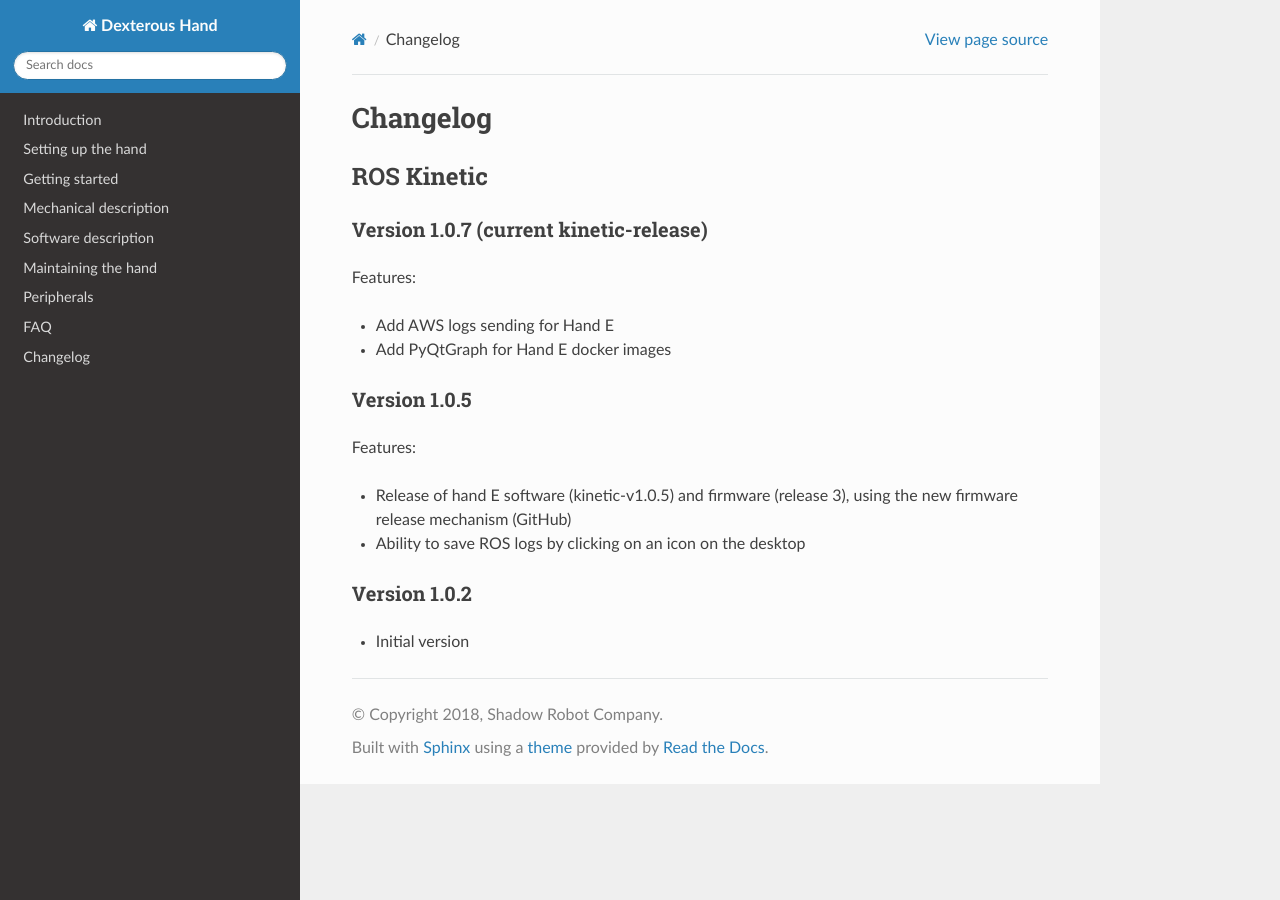
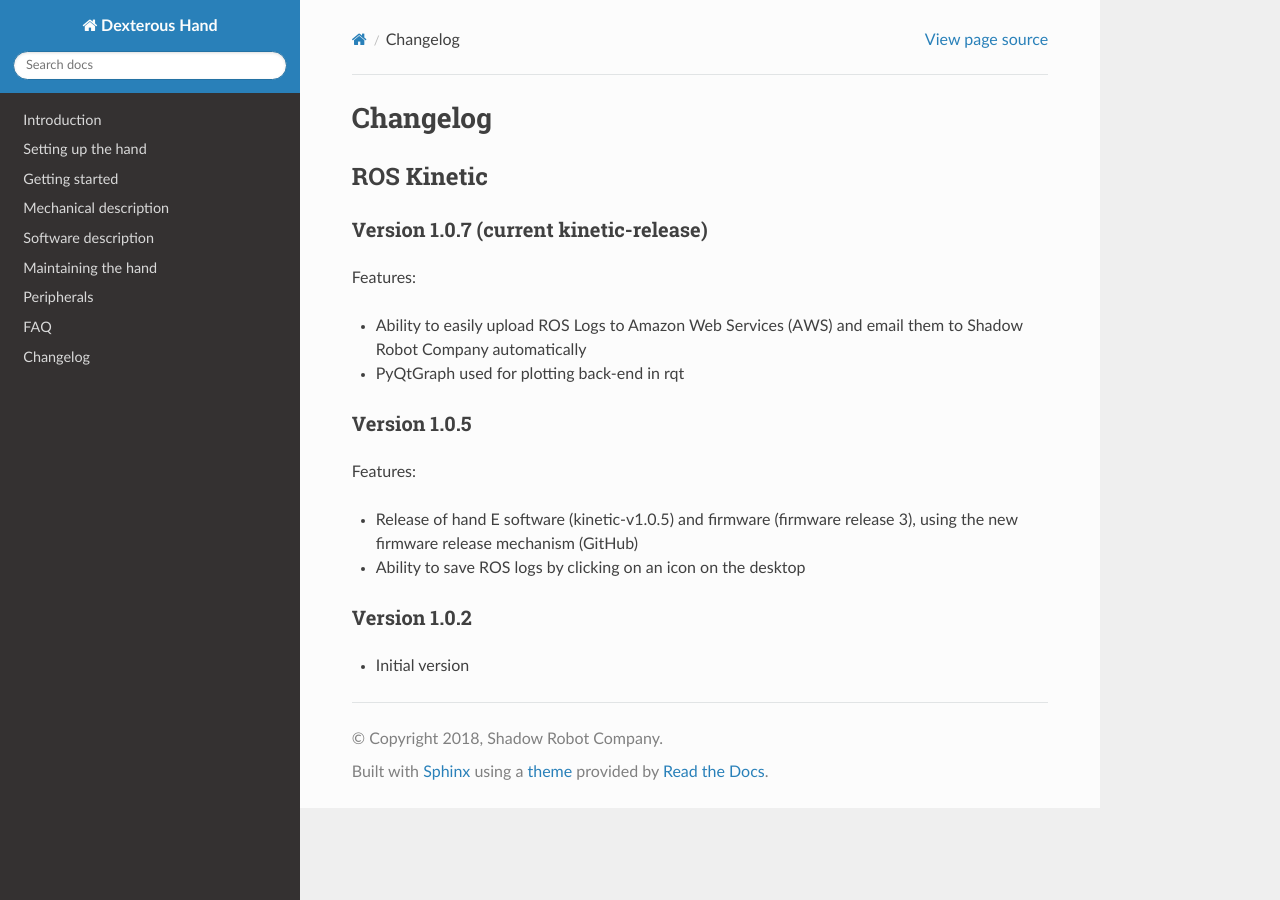
Before and after one commit to shadow-robot/sr_dexterous_hand_documentation, a Sphinx documentation site: the page built from docs/user_guide/9_changelog.md, in a window 1280 px wide. Built offline with Sphinx 7.4.7 and the Read the Docs theme 2.0.0, drawn with Linux system fonts in a browser that asks for light colours.

Commit message:
Update 9_changelog.md

```diff
--- a/docs/user_guide/9_changelog.md
+++ b/docs/user_guide/9_changelog.md
@@ -5,14 +5,14 @@
 
 Features:
 
-* Add AWS logs sending for Hand E
-* Add PyQtGraph for Hand E docker images
+* Ability to easily upload ROS Logs to Amazon Web Services (AWS) and email them to Shadow Robot Company automatically
+* PyQtGraph used for plotting back-end in rqt
 
 ### Version 1.0.5
 
 Features:
 
-* Release of hand E software (kinetic-v1.0.5) and firmware (release 3), using the new firmware release mechanism (GitHub)
+* Release of hand E software (kinetic-v1.0.5) and firmware (firmware release 3), using the new firmware release mechanism (GitHub)
 * Ability to save ROS logs by clicking on an icon on the desktop
 
 ### Version 1.0.2
```
